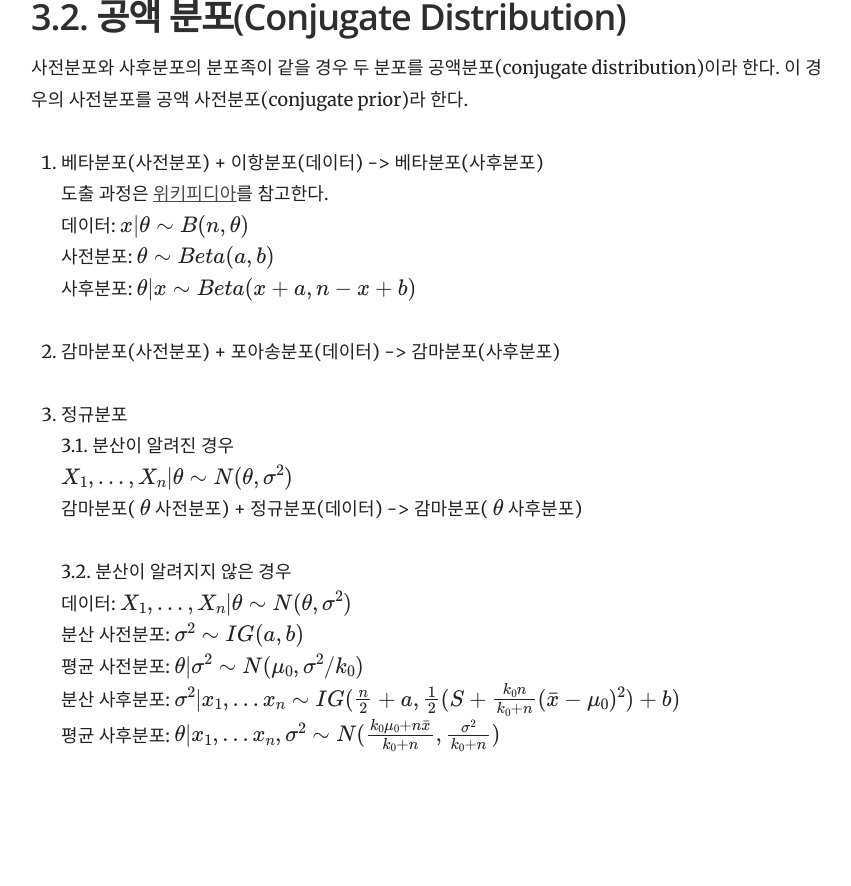
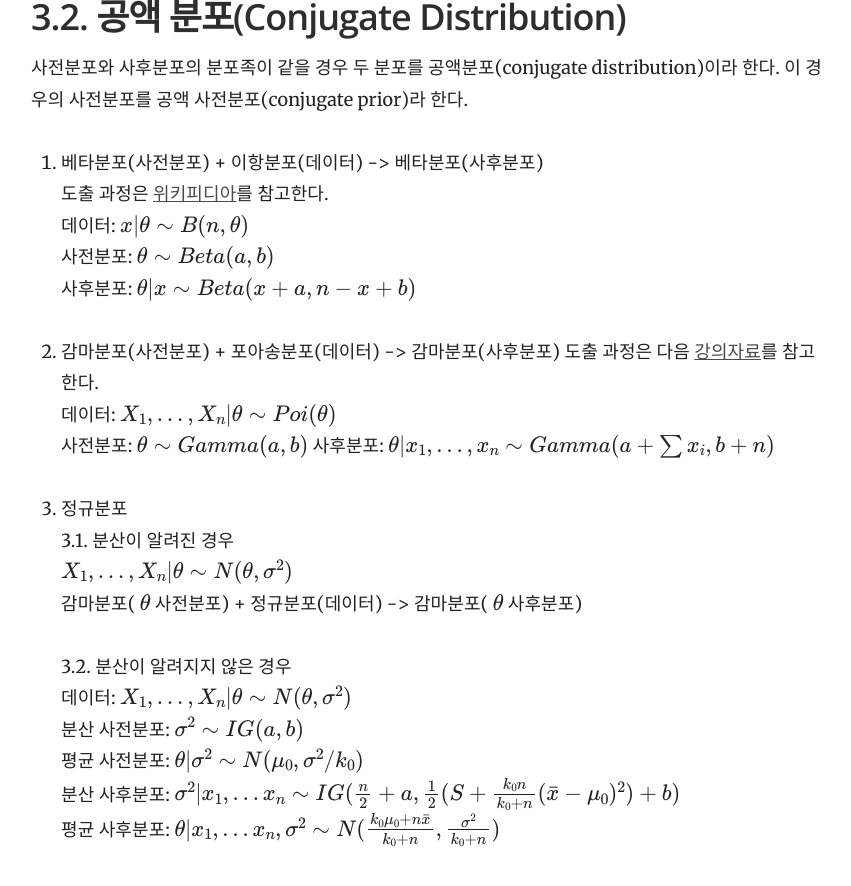
Before and after one commit to yrk3434/yrk3434.github.io, a Jekyll site: the page built from _docs/Computational Statistics/Bayesian Inference.md, in a window 1280 px wide and 900 px high, scrolled down 2728 px. Shown: the top 886 px of the window, without its empty margins (359-1210 px from the left). Built offline with Jekyll 4.4.1, drawn with Linux system fonts in a browser that asks for light colours; formulas are drawn with MathJax 3; before the commit the page ends 3533 px from its top, so only the background shows below that.

Commit message:
Update Bayesian Inference.md

```diff
--- a/_docs/Computational Statistics/Bayesian Inference.md
+++ b/_docs/Computational Statistics/Bayesian Inference.md
@@ -86,6 +86,10 @@ $ \theta_b \notin (\theta_l, \theta_h) $ , then $ P(\theta_a|x) > P(\theta_b|x)
 사후분포: $ \theta|x \sim Beta(x+a, n-x+b) $ <br/>
 
 2. 감마분포(사전분포) + 포아송분포(데이터) -> 감마분포(사후분포)
+도출 과정은 다음 [강의자료](https://people.stat.sc.edu/Hitchcock/slides535day5spr2014.pdf)를 참고한다. <br/>
+데이터: $ X_1, ...,X_n | \theta \sim Poi(\theta) $ <br/>
+사전분포: $ \theta \sim Gamma(a,b) $
+사후분포: $ \theta|x_1, ...,x_n \sim Gamma(a+ \sum x_i, b+n) $
 
 3. 정규분포 <br/>
 3.1. 분산이 알려진 경우 <br/>
```
